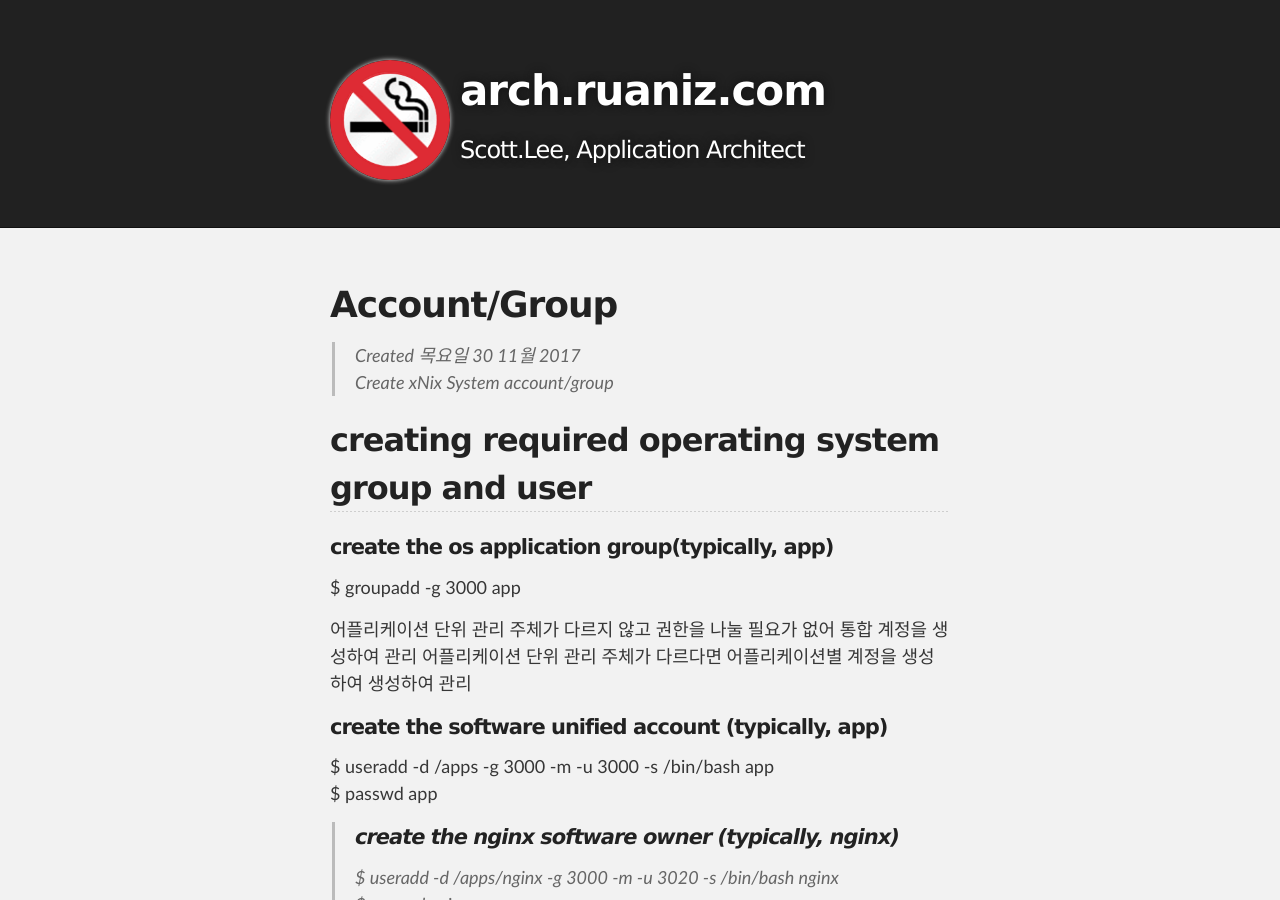
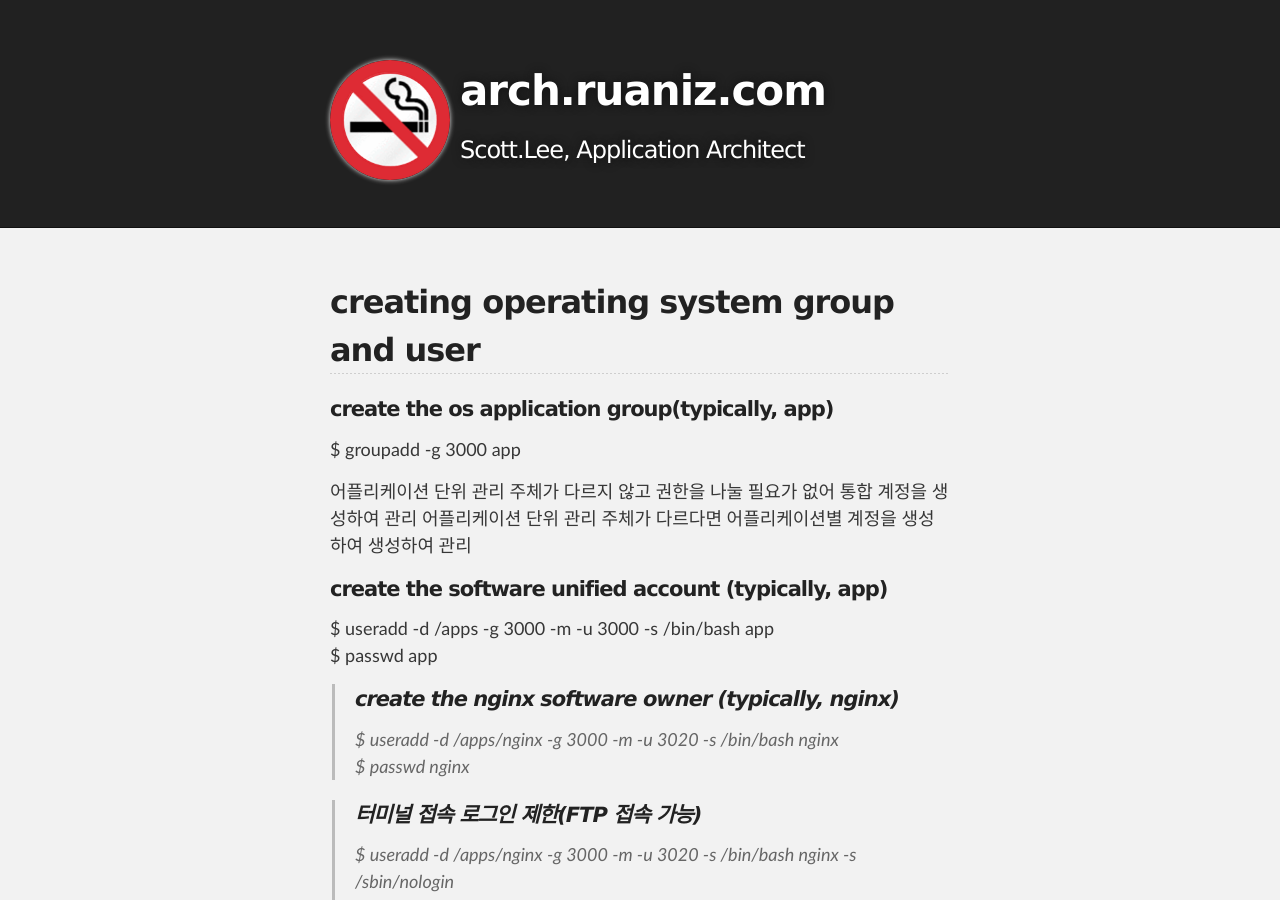
Before and after one commit to unlimited9/unlimited9.github.com, a Jekyll site: the page built from reference.notes/TA/system/create.account.n.group.md, in a window 1280 px wide and 900 px high. Built offline with Jekyll 4.4.1, drawn with Linux system fonts in a browser that asks for light colours; our own code applies the rules of GitHub Pages for plain Markdown files.

Commit message:
Update create.account.n.group.md

```diff
--- a/reference.notes/TA/system/create.account.n.group.md
+++ b/reference.notes/TA/system/create.account.n.group.md
@@ -1,9 +1,4 @@
-# Account/Group
-
->Created 목요일 30 11월 2017
-Create xNix System account/group
-
-## creating required operating system group and user
+## creating operating system group and user
 
 #### create the os application group(typically, app)
 $ groupadd -g 3000 app
```
